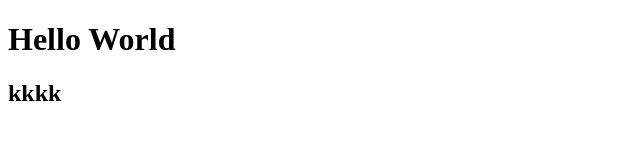
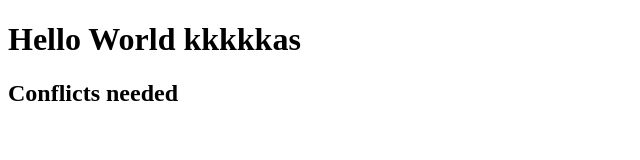
Before and after one commit to khongoroo316/lekts12-repo, a plain HTML site: page index.html in a window 1280 px wide. Shown: the whole page, without its empty margins (0-640 px from the left). Drawn offline with Linux system fonts and the light colour scheme.

Commit message:
#10 fixed

```diff
--- a/index.html
+++ b/index.html
@@ -4,10 +4,10 @@
     <meta charset="UTF-8">
     <meta http-equiv="X-UA-Compatible" content="IE=edge">
     <meta name="viewport" content="width=device-width, initial-scale=1.0">
-    <title>Document</title>
+    <title>tix-10</title>
 </head>
 <body>
-    <h1>Hello World</h1>
-    <h2>kkkk</h2>
+    <h1>Hello World kkkkkas</h1>
+    <h2>Conflicts needed</h2>
 </body>
 </html>
```
